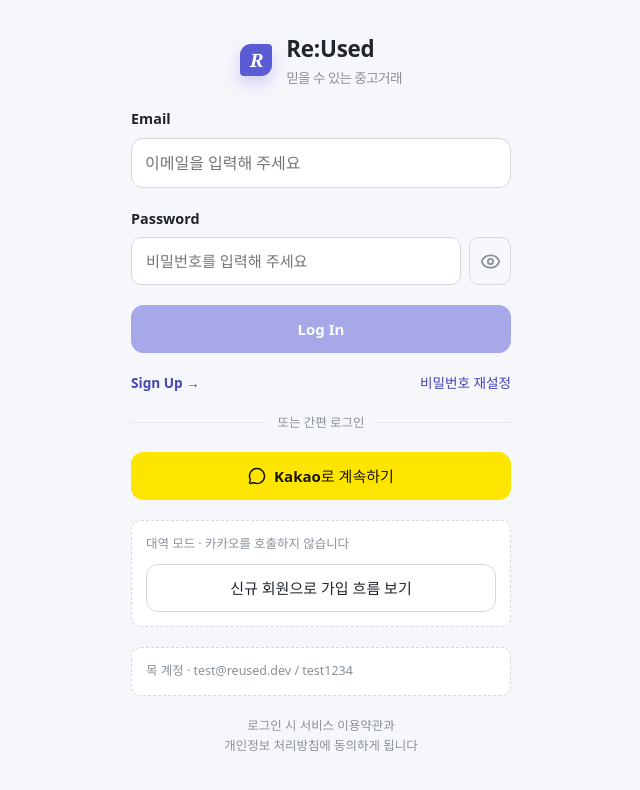
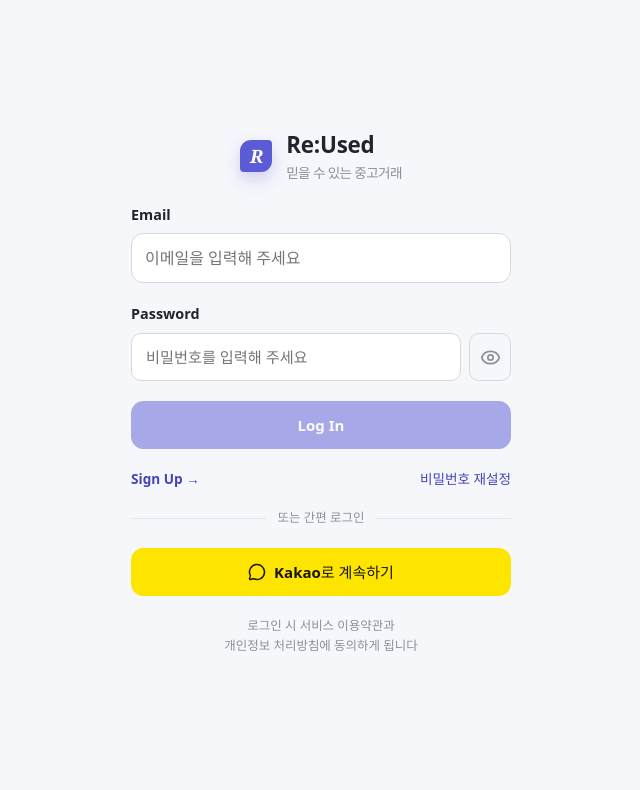
Before and after one commit to Logssey/service-frontend, a React (Vite) app: page /login in a window 1280 px wide. Shown: the top 790 px of the page, without its empty margins (319-959 px from the left). Built offline with nearby package versions, Linux system fonts and the light colour scheme; no server answers.

Commit message:
fix(auth): remove login mock notices

```diff
--- a/src/features/auth/pages/LoginPage.tsx
+++ b/src/features/auth/pages/LoginPage.tsx
@@ -3,16 +3,13 @@
 import { Link, useLocation, useNavigate } from 'react-router-dom'
 import { emailAuthApi } from '@/features/auth/api/emailAuthApi'
 import { PasswordField } from '@/features/auth/components/PasswordField'
-import { usesAuthMocks } from '@/features/auth/lib/authMode'
 import {
   buildKakaoAuthorizeUrl,
   buildStubCallbackPath,
-  resetStubAccount,
   usesKakaoStub,
 } from '@/features/auth/lib/kakao'
 import { isEmailShaped } from '@/features/auth/lib/passwordPolicy'
 import { useAuthStore } from '@/features/auth/model/authStore'
-import { mockAuthRepository } from '@/mocks/authRepository'
 import { ApiClientError } from '@/shared/api/http'
 
 /**
@@ -60,16 +57,6 @@
       return
     }
     window.location.href = buildKakaoAuthorizeUrl()
-  }
-
-  /**
-   * 인가 코드를 새로 뽑아 미가입자로 되돌린다. 실제 백엔드에 붙어 있어도 유효한데,
-   * 대역이 인가 코드를 그대로 회원번호로 쓰므로 코드가 바뀌면 처음 보는 회원이 된다.
-   */
-  const startAsNewMember = () => {
-    resetStubAccount()
-    if (usesAuthMocks) mockAuthRepository.reset()
-    navigate(buildStubCallbackPath(), { replace: true })
   }
 
   return (
@@ -139,21 +126,6 @@
           Kakao로 계속하기
         </button>
 
-        {usesKakaoStub ? (
-          <div className="dev-notice">
-            <p>대역 모드 · 카카오를 호출하지 않습니다</p>
-            <button className="button button--secondary" type="button" onClick={startAsNewMember}>
-              신규 회원으로 가입 흐름 보기
-            </button>
-          </div>
-        ) : null}
-
-        {usesAuthMocks ? (
-          <div className="dev-notice">
-            <p>목 계정 · test@reused.dev / test1234</p>
-          </div>
-        ) : null}
-
         <p className="auth-terms">
           로그인 시 서비스 이용약관과
           <br />
```
